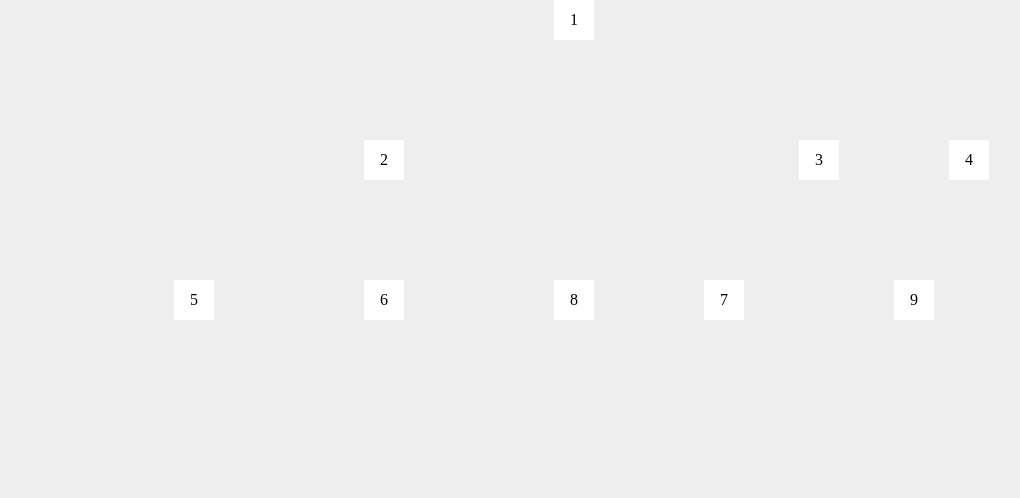
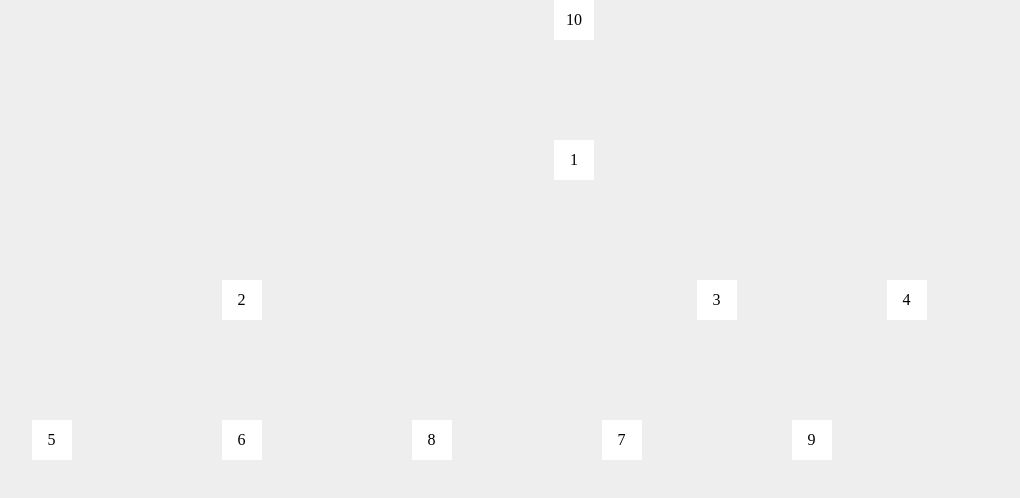
Before and after one commit to Xieyusam/CompactTreeLayout, a plain HTML site: page index.html in a window 1280 px wide. Shown: the whole page, without its empty margins (66-1086 px from the left). Drawn offline with nearby package versions, Linux system fonts and the light colour scheme.

Commit message:
添加注释

```diff
--- a/index.html
+++ b/index.html
@@ -40,7 +40,7 @@
     </div>
     <script src="https://ability-1251624226.file.myqcloud.com/base/vue.min.js"></script>
     <script type="module">
-        import { treeInitData } from "./treeInitData.js"
+        import { treeInitData } from "./treeInitData2.js"
         const NODE_SIZE = 40
         const Y_INTERVAL = 100
         const X_INTERVAL = 150
@@ -83,7 +83,8 @@
                 Layout_X() {
                     this.layout_X_deep(this.rootNode, MID_WIDTH)
                 },
-                layout_X_deep(node, leftVal){
+                // 递归遍历进行横向布局
+                layout_X_deep(node, leftVal) {
                     if (!node) return;
                     // 距离中线居中显示
                     node.left = leftVal - NODE_SIZE / 2
@@ -97,7 +98,6 @@
                 },
                 // 调整X
                 Adjust_X() {
-                    // this.hashTree
                     let flowList = null
                     for (let i = this.hashTree.length - 1; i >= 0; i--) {
                         flowList = this.hashTree[i]
@@ -108,19 +108,40 @@
                             // 如果间距小于X_INTERVAL
                             if (leftFlowItem && (flowItem.left - leftFlowItem.left) < X_INTERVAL) {
                                 const parentFlowItem = this.$_findCommonParentNode(leftFlowItem, flowItem)
-                                console.log(parentFlowItem)
-                                const leftOffset = X_INTERVAL - flowItem.left + leftFlowItem.left
+                                // 计算偏移量
+                                const leftOffset = X_INTERVAL + NODE_SIZE - flowItem.left + leftFlowItem.left
                                 this.$_translateXTree(parentFlowItem, leftOffset)
                                 const prevFlowItem = this.getNode(parentFlowItem.parent)
                                 // 居中调整
-                                // this.$_centerChild(prevFlowItem)
+                                this.$_centerChild(prevFlowItem)
+                                // 回到最后一层继续遍历
                                 i = this.hashTree.length
                             }
                         })
                     }
                 },
-                $_centerChild(flowItem){
-                    this.layout_X_deep(flowItem, flowItem.left)
+                // 传入一个父节点，所有子节点居中调整
+                $_centerChild(flowItem) {
+                    let leftOffset = 0
+                    if (flowItem.children && flowItem.children.length > 0) {
+                        // 单分支
+                        if (flowItem.children.length === 1) {
+                            const nextFlowItem = flowItem.children[0]
+                            leftOffset = flowItem.left - nextFlowItem.left
+                        } else { // 多分支
+                            const nextFlowItemFirst = flowItem.children[0]
+                            const nextFlowItemLatest = flowItem.children[flowItem.children.length - 1]
+                            // 计算偏移量
+                            leftOffset = flowItem.left - (nextFlowItemFirst.left + (nextFlowItemLatest.left - nextFlowItemFirst.left) / 2)
+                        }
+                        if (leftOffset) {
+                            flowItem.children.forEach(nextFlowItem => {
+                                if (nextFlowItem) {
+                                    this.$_translateXTree(nextFlowItem, leftOffset)
+                                }
+                            })
+                        }
+                    }
                 },
                 // 调整节点的left位置（X）
                 $_translateXTree(flowItem, offsetLeft) {
@@ -141,6 +162,7 @@
                         return this.$_findCommonParentNode(flowItem1PreFlowItem, flowItem2PreFlowItem)
                     }
                 },
+                // id获取节点
                 getNode(nodeId) {
                     return this.layoutTree.find(item => item.id === nodeId)
                 },
--- /dev/null
+++ b/treeInitData2.js
@@ -0,0 +1,62 @@
+export const treeInitData = [
+	{
+		name: 'node-10',
+		id: 10,
+		parent: '',
+		children: [1]
+	},
+	{
+		name: 'node-1',
+		id: 1,
+		parent: 10,
+		children: [2, 3, 4]
+	},
+	{
+		name: 'node-2',
+		id: 2,
+		parent: 1,
+		children: [5, 6, 8]
+	},
+	{
+		name: 'node-3',
+		id: 3,
+		parent: 1,
+		children: [7, 9]
+	},
+	{
+		name: 'node-4',
+		id: 4,
+		parent: 1,
+		children: []
+	},
+	{
+		name: 'node-5',
+		id: 5,
+		parent: 2,
+		children: []
+	},
+	{
+		name: 'node-6',
+		id: 6,
+		parent: 2,
+		children: []
+	},
+	{
+		name: 'node-7',
+		id: 7,
+		parent: 3,
+		children: []
+	},
+	{
+		name: 'node-8',
+		id: 8,
+		parent: 2,
+		children: []
+	},
+	{
+		name: 'node-9',
+		id: 9,
+		parent: 3,
+		children: []
+	}
+];
```
Lines whose indentation alone changed are shown as unchanged.
